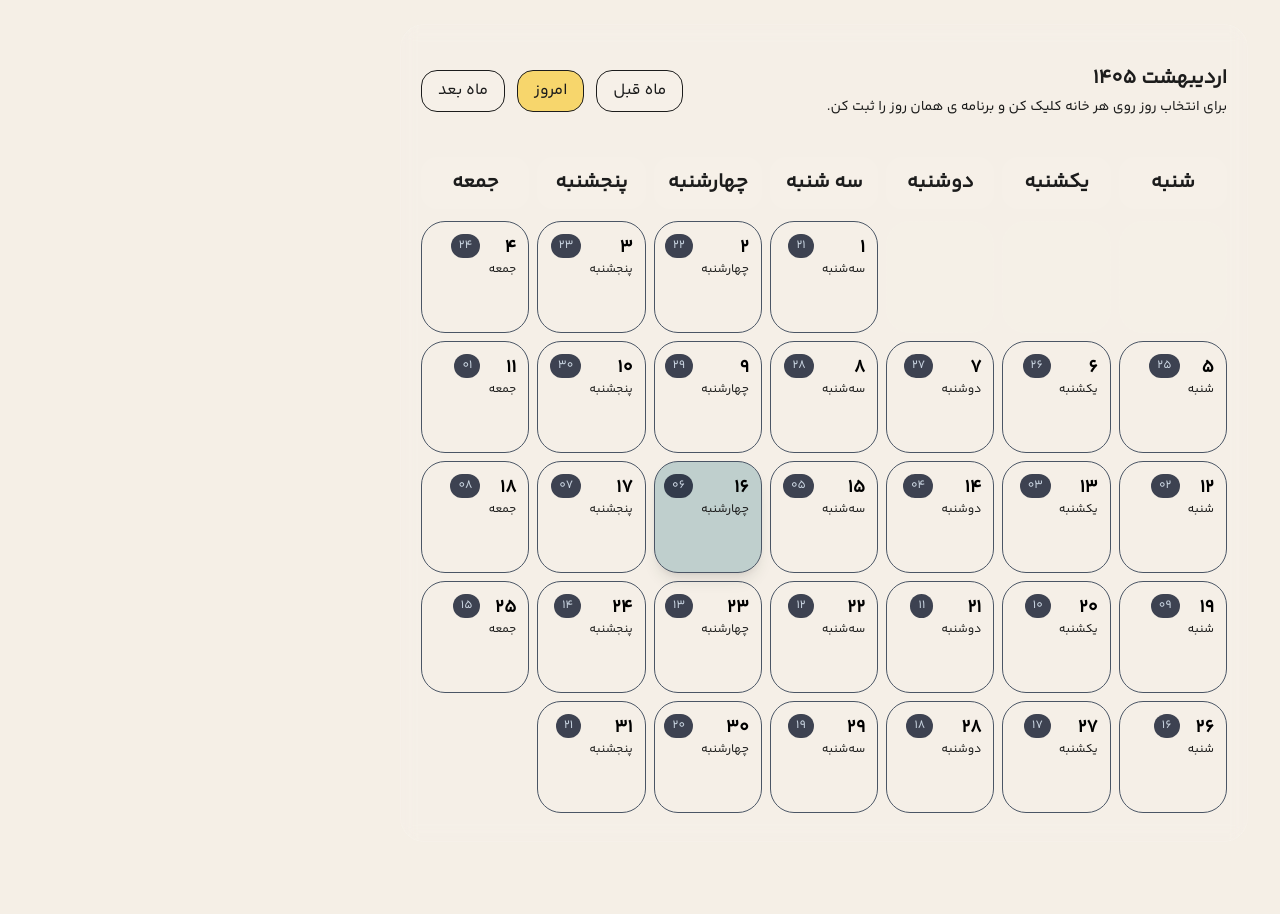
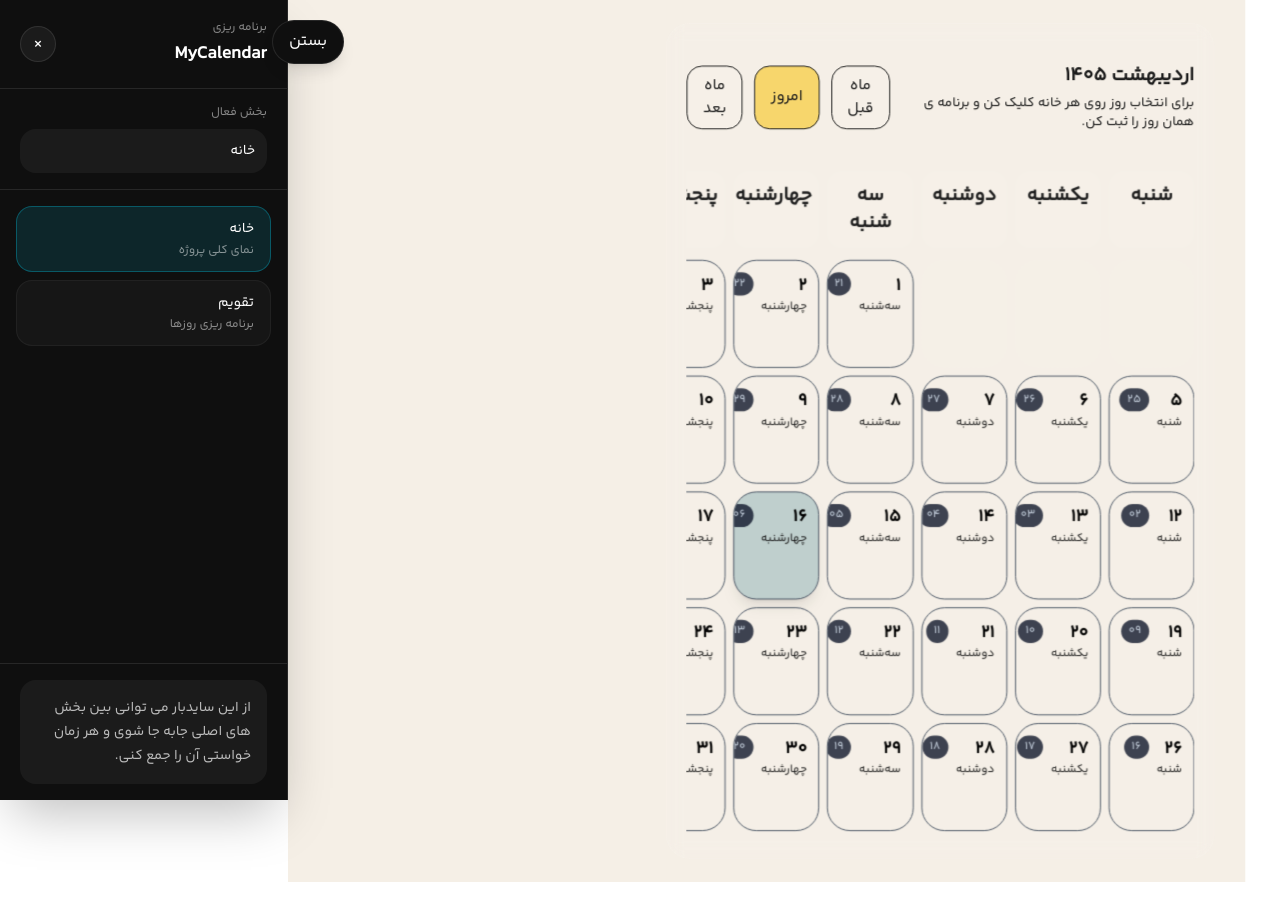
Before and after one commit to MobinaLalani/MyCalendar, a Next.js app: page / in a window 1280 px wide. Before the commit the page ends 866 px from the top, so only its background shows below. Built offline with nearby package versions, Linux system fonts and the light colour scheme.

Commit message:
add  sideebal

```diff
--- a/src/app/globals.css
+++ b/src/app/globals.css
@@ -18,6 +18,7 @@ input[type="time"]::-webkit-calendar-picker-indicator {
 
   /* 📝 text */
   --text-foreground: #1c1c1c;
+
   --muted-foreground: #6b6b6b;
 
   /* 🎯 primary */
--- a/src/app/layout.tsx
+++ b/src/app/layout.tsx
@@ -1,5 +1,6 @@
 import "../styles/globals.css";
 import localFont from "next/font/local";
+import AppShell from "../components/layout/AppShell";
 import Providers from "../lib/react-query";
 import type { Metadata } from "next";
 
@@ -33,7 +34,9 @@ export default function RootLayout({
   return (
     <html lang="fa" dir="rtl" className={yekanBakh.variable}>
       <body className={yekanBakh.className}>
-        <Providers>{children}</Providers>
+        <Providers>
+          <AppShell>{children}</AppShell>
+        </Providers>
       </body>
     </html>
   );
--- /dev/null
+++ b/src/components/layout/AppShell.tsx
@@ -0,0 +1,37 @@
+"use client";
+
+import { motion } from "framer-motion";
+import { useState } from "react";
+import Sidebar from "./Sidebar";
+
+type AppShellProps = {
+  children: React.ReactNode;
+};
+
+export default function AppShell({ children }: AppShellProps) {
+  const [isSidebarOpen, setIsSidebarOpen] = useState(true);
+
+  return (
+    <div className="min-h-screen overflow-x-hidden bg-transparent">
+      <Sidebar
+        isOpen={isSidebarOpen}
+        onToggle={() => setIsSidebarOpen((current) => !current)}
+        onClose={() => setIsSidebarOpen(false)}
+      />
+
+      <motion.main
+        initial={false}
+        animate={{
+          marginLeft: isSidebarOpen ? 288 : 0,
+          scale: isSidebarOpen ? 0.965 : 1,
+          borderRadius: isSidebarOpen ? 28 : 0,
+        }}
+        transition={{ duration: 0.24, ease: "easeOut" }}
+        style={{ transformOrigin: "left top" }}
+        className="min-h-screen bg-transparent"
+      >
+        {children}
+      </motion.main>
+    </div>
+  );
+}
--- a/src/components/layout/Sidebar.tsx
+++ b/src/components/layout/Sidebar.tsx
@@ -0,0 +1,119 @@
+"use client";
+
+import { motion, AnimatePresence } from "framer-motion";
+import Link from "next/link";
+import { usePathname } from "next/navigation";
+import { useMemo } from "react";
+
+const sidebarLinks = [
+  { href: "/", label: "خانه", description: "نمای کلی پروژه" },
+  { href: "/calender", label: "تقویم", description: "برنامه ریزی روزها" },
+];
+
+type SidebarProps = {
+  isOpen: boolean;
+  onToggle: () => void;
+  onClose: () => void;
+};
+
+export default function Sidebar({ isOpen, onToggle, onClose }: SidebarProps) {
+  const pathname = usePathname();
+
+  const activeLabel = useMemo(
+    () =>
+      sidebarLinks.find((link) => link.href === pathname)?.label ?? "ناوبری",
+    [pathname],
+  );
+
+  return (
+    <>
+      <motion.aside
+        initial={false}
+        animate={{ x: isOpen ? 0 : -240 }}
+        transition={{ duration: 0.24, ease: "easeOut" }}
+        className="fixed left-0 top-0 z-40 h-screen w-72 flex-col border-r border-white/10 bg-[var(--sidebar)] text-[var(--sidebar-foreground)] shadow-2xl"
+      >
+        <AnimatePresence>
+          {isOpen && (
+            <motion.div
+              key="sidebar-content"
+              initial={{ opacity: 0 }}
+              animate={{ opacity: 1 }}
+              exit={{ opacity: 0 }}
+              className="flex h-full flex-col"
+            >
+              {/* Header */}
+              <div className="flex items-center justify-between border-b border-white/10 px-5 py-5">
+                <div>
+                  <div className="text-xs text-white/50">برنامه ریزی</div>
+                  <h2 className="mt-1 text-lg font-semibold">MyCalendar</h2>
+                </div>
+
+                <button
+                  type="button"
+                  onClick={onClose}
+                  className="inline-flex h-9 w-9 items-center justify-center rounded-full border border-white/10 bg-white/5 text-sm transition hover:bg-white/10"
+                  aria-label="بستن سایدبار"
+                >
+                  ×
+                </button>
+              </div>
+
+              {/* Active Section */}
+              <div className="border-b border-white/10 px-5 py-4">
+                <div className="text-xs text-white/50">بخش فعال</div>
+                <div className="mt-2 rounded-2xl bg-white/5 px-3 py-3 text-sm">
+                  {activeLabel}
+                </div>
+              </div>
+
+              {/* Navigation */}
+              <nav className="flex-1 space-y-2 px-4 py-4">
+                {sidebarLinks.map((link) => {
+                  const isActive = pathname === link.href;
+                  return (
+                    <Link
+                      key={link.href}
+                      href={link.href}
+                      className={`block rounded-2xl border px-4 py-3 transition ${
+                        isActive
+                          ? "border-cyan-400/30 bg-cyan-400/12 text-cyan-100"
+                          : "border-white/5 bg-white/[0.03] text-white/80 hover:bg-white/10 hover:text-white"
+                      }`}
+                    >
+                      <div className="text-sm font-medium">{link.label}</div>
+                      <div className="mt-1 text-xs text-white/50">
+                        {link.description}
+                      </div>
+                    </Link>
+                  );
+                })}
+              </nav>
+
+              {/* Footer */}
+              <div className="border-t border-white/10 px-5 py-4">
+                <div className="rounded-2xl bg-white/5 px-4 py-4 text-sm leading-6 text-white/70">
+                  از این سایدبار می توانی بین بخش های اصلی جابه جا شوی و هر زمان
+                  خواستی آن را جمع کنی.
+                </div>
+              </div>
+            </motion.div>
+          )}
+        </AnimatePresence>
+      </motion.aside>
+
+      {/* Toggle Button */}
+      <motion.button
+        type="button"
+        initial={false}
+        animate={{ left: isOpen ? 272 : 16 }}
+        transition={{ duration: 0.24, ease: "easeOut" }}
+        onClick={onToggle}
+        className="fixed top-5 z-50 inline-flex h-11 items-center gap-2 rounded-full border border-white/10 bg-[var(--sidebar)] px-4 text-sm font-medium text-white shadow-lg transition hover:bg-[#151515]"
+        aria-label={isOpen ? "جمع کردن سایدبار" : "باز کردن سایدبار"}
+      >
+        <span>{isOpen ? "بستن" : "منو"}</span>
+      </motion.button>
+    </>
+  );
+}
--- a/src/features/calendar/components/CalendarGrid.tsx
+++ b/src/features/calendar/components/CalendarGrid.tsx
@@ -55,7 +55,7 @@ export default function CalendarGrid() {
 
   return (
     <section className="mx-auto flex min-h-screen w-full  flex-col bg-(--background) px-4 py-6 text-slate-100 sm:px-6 lg:px-8">
-      <div className="grid flex-1 gap-4 xl:grid-cols-[minmax(0,1.9fr)_minmax(22rem,0.78fr)]">
+      <div className="grid flex-1 gap-2 xl:grid-cols-[minmax(0,1.9fr)_minmax(22rem,0.78fr)]">
         <div className="flex h-full flex-col rounded-3xl border border-white/10 bg-white/5 p-5 backdrop-blur">
           <MonthNavigator
             monthLabel={planner.calendarMonth.monthLabel}
@@ -74,7 +74,7 @@ export default function CalendarGrid() {
           </div>
         </div>
 
-        <div className="min-h-[22rem] xl:block m-5">
+        <div className="min-h-[22rem] xl:block m-5 ml-10">
           <TaskList
             isOpen={isTaskPanelOpen}
             isCreateMode={panelMode === "create"}
--- a/src/features/calendar/components/TaskForm.tsx
+++ b/src/features/calendar/components/TaskForm.tsx
@@ -72,7 +72,7 @@ export default function TaskForm({ onSubmit, onCancel }: TaskFormProps) {
         {/* دکمه بزرگ */}
         <button
           type="submit"
-          className="flex-1 rounded-2xl bg-(--surface) border border-black px-3 py-3 text-sm font-semibold text-slate-950 transition hover:bg-cyan-400"
+          className="flex-1 rounded-2xl bg-[] border border-black px-3 py-3 text-sm font-semibold text-slate-950 transition hover:bg-cyan-400"
         >
           ثبت برنامه
         </button>
--- a/src/features/calendar/components/TaskList.tsx
+++ b/src/features/calendar/components/TaskList.tsx
@@ -92,10 +92,10 @@ export default function TaskList({
             <section className="rounded-3xl border border-black bg-[#cfc8ba] p-4">
               <div className="flex flex-col gap-3 sm:flex-row sm:items-center sm:justify-between">
                 <div className="flex items-center gap-2">
-                  <h3 className="text-base font-semibold text-white">
+                  <h3 className="text-base font-semibold text-black">
                     لیست تسک های روز
                   </h3>
-                  <span className="inline-flex items-center rounded-full bg-violet-500/15 px-3 py-1 text-xs text-violet-100">
+                  <span className="inline-flex items-center rounded-full bg-violet-500/15 px-3 py-1 text-xs text-black">
                     {formatPersianNumber(tasks.length)} مورد
                   </span>
                 </div>
@@ -145,17 +145,17 @@ type TaskListItemProps = {
 
 function TaskListItem({ task, onToggleTask, onDeleteTask }: TaskListItemProps) {
   return (
-    <div className="rounded-2xl border border-white/10 bg-slate-950/60 p-4">
+    <div className="rounded-2xl border border-black bg-white p-4">
       <div className="flex flex-col gap-3 sm:flex-row sm:items-start sm:justify-between">
         <div className="min-w-0">
           <div
             className={`text-sm font-semibold ${
-              task.completed ? "text-emerald-300 line-through" : "text-white"
+              task.completed ? "text-emerald-300 line-through" : "text-black"
             }`}
           >
             {task.title}
           </div>
-          <div className="mt-1 text-xs text-slate-400">{task.time}</div>
+          <div className="mt-1 text-xs text-black">{task.time}</div>
         </div>
 
         <div className="flex flex-wrap gap-2">
@@ -164,8 +164,8 @@ function TaskListItem({ task, onToggleTask, onDeleteTask }: TaskListItemProps) {
             onClick={() => onToggleTask(task.id)}
             className={`rounded-xl px-3 py-2 text-xs transition ${
               task.completed
-                ? "bg-amber-500/15 text-amber-100 hover:bg-amber-500/25"
-                : "bg-emerald-500/15 text-emerald-100 hover:bg-emerald-500/25"
+                ? "bg-amber-500/15 text-black hover:bg-amber-500/25"
+                : "bg-emerald-500/15 text-black hover:bg-emerald-500/25"
             }`}
           >
             {task.completed ? "ناتمام" : "انجام شد"}
@@ -173,7 +173,7 @@ function TaskListItem({ task, onToggleTask, onDeleteTask }: TaskListItemProps) {
           <button
             type="button"
             onClick={() => onDeleteTask(task.id)}
-            className="rounded-xl bg-rose-500/15 px-3 py-2 text-xs text-rose-100 transition hover:bg-rose-500/25"
+            className="rounded-xl bg-rose-500/15 px-3 py-2 text-xs text-black transition hover:bg-rose-500/25"
           >
             حذف
           </button>
@@ -181,9 +181,7 @@ function TaskListItem({ task, onToggleTask, onDeleteTask }: TaskListItemProps) {
       </div>
 
       {task.description ? (
-        <p className="mt-3 text-sm leading-7 text-slate-300">
-          {task.description}
-        </p>
+        <p className="mt-3 text-sm leading-7 text-black">{task.description}</p>
       ) : null}
     </div>
   );
```
